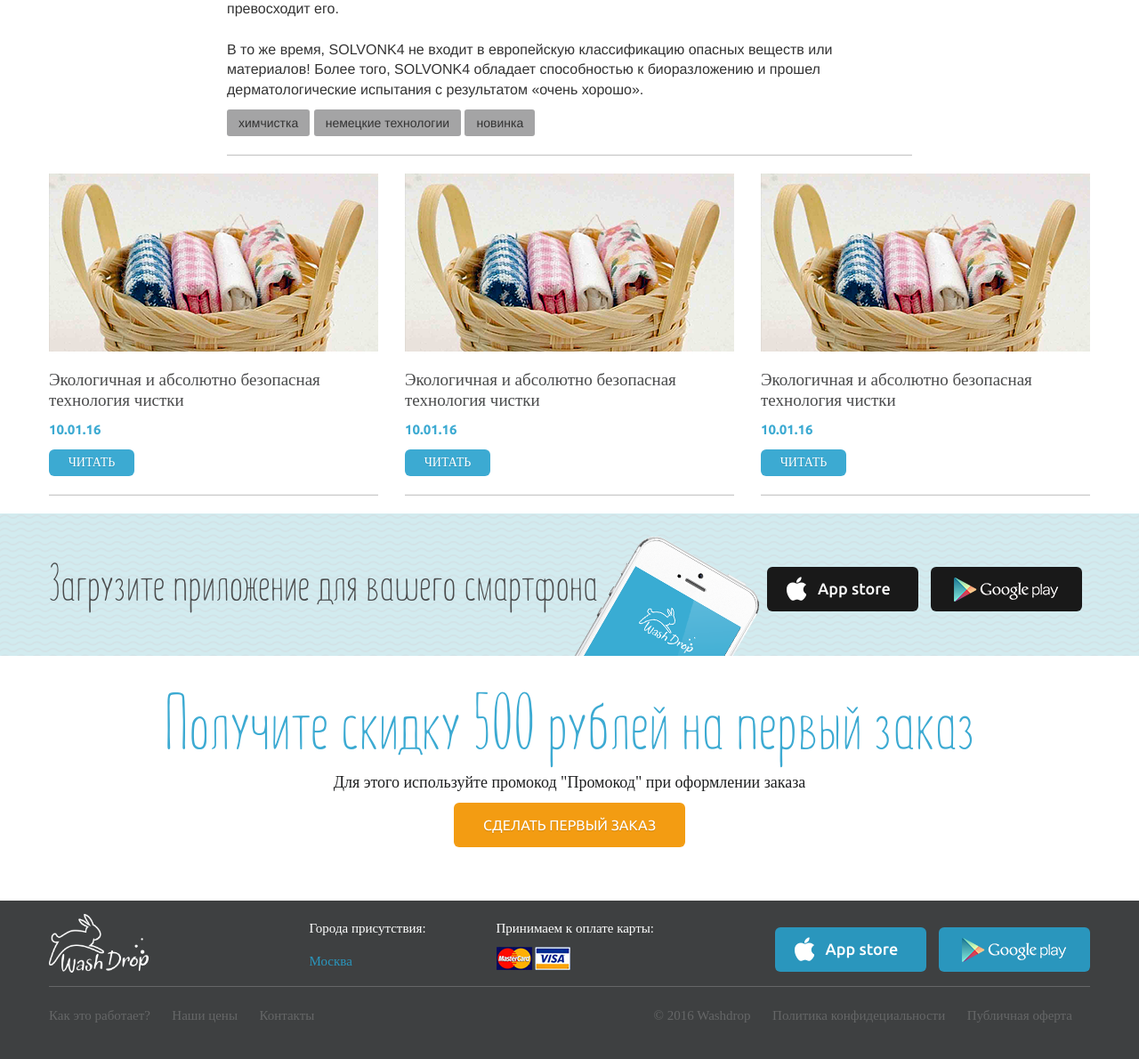
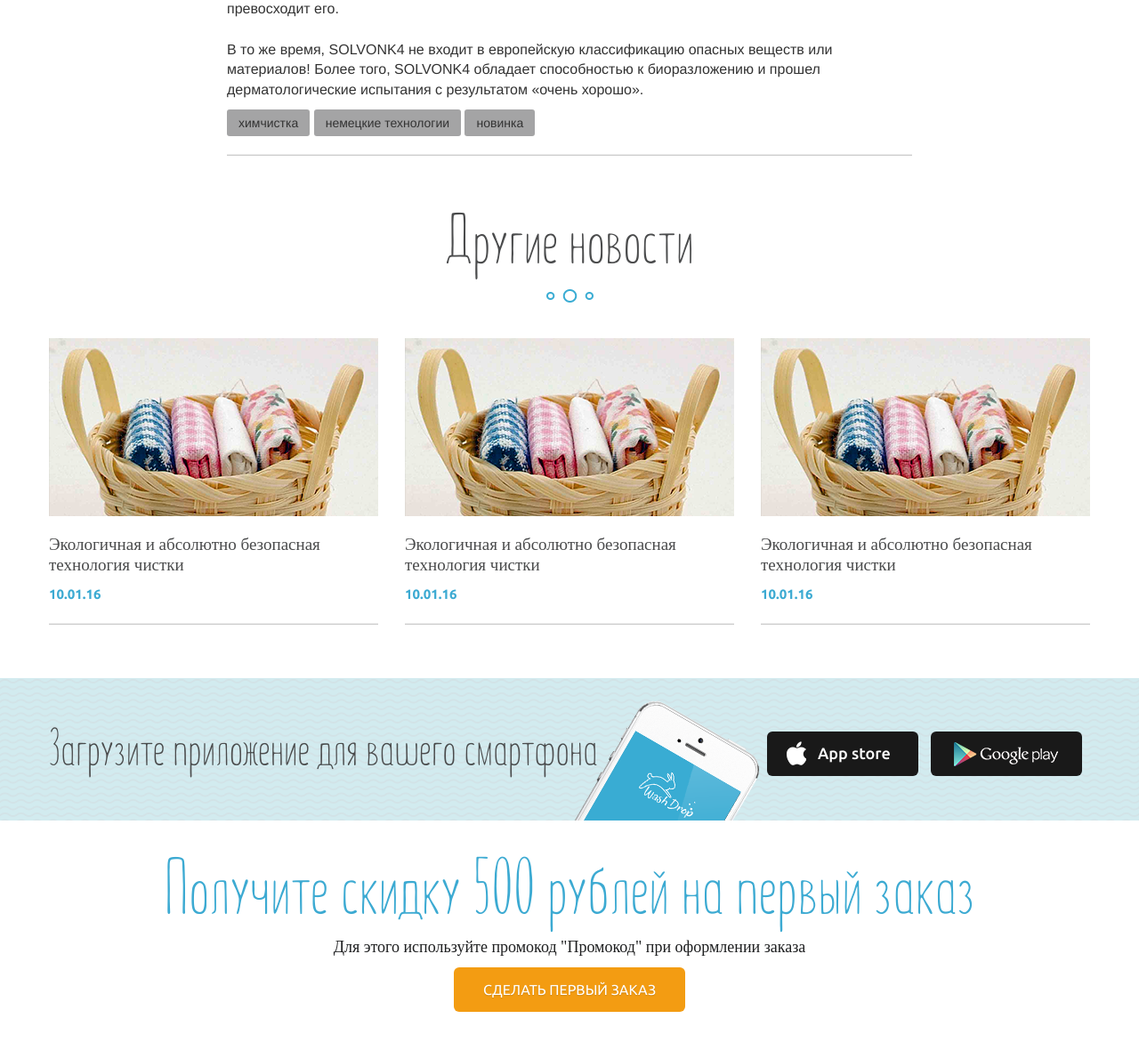
Before and after one commit to kolya770/kolya770.github.io, a PHP site: page /other-news.html in a window 1280 px wide. Shown: the part 944-2134 px from the top of the page at 89% size. Run offline with PHP 8.4, Linux system fonts and the light colour scheme; some libraries are stand-ins or nearby versions; some web fonts are replaced.

Commit message:
other-pages v1

```diff
--- a/css/main.css
+++ b/css/main.css
@@ -198,8 +198,11 @@ footer .right-block{float:right}
 .section-discount .discount h2{font-family:SummerFont;color:#3caad2;font-size:5.625em;font-weight:300;line-height:100px;text-align:center}
 .section-discount .discount p{font-family:UBUNTU-LIGHT;color:#1e1f20;font-size:1.125em;font-weight:500;line-height:25px;text-align:center}
 .section-discount .discount .btn-order{border-radius:6px;background-color:#f39c12;width:260px;height:50px;font-family:UBUNTU-REGULAR;color:#fff;font-size:1em;font-weight:400;line-height:24px;text-align:center;text-shadow:0 1px 1px rgba(0,0,0,.15);margin-bottom:60px}
+.section-news-other .news-text h2,.section-news-other .other-news h2{font-family:SummerFont;color:#4a4b4c;font-size:5em;font-weight:300;line-height:100px;text-align:center}
+.section-news-other .other-news{text-align:center}
+.section-news-other .other-news img.dot{margin-bottom:40px}
 .section-news-other .news-text{text-align:center}
-.section-news-other .news-text h2{font-family:SummerFont;color:#4a4b4c;font-size:5em;font-weight:300;line-height:100px;text-align:center;text-transform:uppercase}
+.section-news-other .news-text h2{text-transform:uppercase}
 .section-news-other .info{max-width:770px}
 .section-news-other .info p.date{font-family:UBUNTU-BOLD;color:#3caad2;font-size:.938em;font-weight:700;line-height:24px;text-align:center}
 .section-news-other .info img{margin-bottom:30px}
@@ -207,8 +210,6 @@ footer .right-block{float:right}
 .section-news-other .info .hr-info{background-color:#cbcbcb;height:1px}
 .section-news-other .news-block h3{font-family:UBUNTU-LIGHT;color:#4a4b4c;font-size:1.188em;font-weight:300;line-height:23px;text-align:left}
 .section-news-other .news-block p{font-family:UBUNTU-BOLD;color:#3caad2;font-size:.938em;font-weight:700;line-height:24px;text-align:left}
-.section-news-other .middle-btn .btn-download,.section-news-other .news-block .btn-news{border-radius:6px;font-family:UBUNTU-LIGHT;color:#fff;font-weight:300;line-height:24px;text-shadow:0 1px 1px rgba(0,0,0,.15)}
-.section-news-other .news-block .btn-news{background-color:#3caad2;width:96px;height:30px;font-size:.875em;text-align:center;padding:0}
-.section-news-other .news-block .hr-news{background-color:#cbcbcb;width:370px;height:1px}
+.section-news-other .news-block .hr-news{background-color:#cbcbcb;width:370px;height:1px;margin-bottom:60px}
 .section-news-other .middle-btn{text-align:center}
-.section-news-other .middle-btn .btn-download{background-color:#3caad2;width:192px;height:50px;font-size:1em;text-align:center;margin-bottom:50px;margin-top:50px}
+.section-news-other .middle-btn .btn-download{border-radius:6px;background-color:#3caad2;width:192px;height:50px;font-family:UBUNTU-LIGHT;color:#fff;font-size:1em;font-weight:300;line-height:24px;text-align:center;text-shadow:0 1px 1px rgba(0,0,0,.15);margin-bottom:50px;margin-top:50px}
--- a/css/scss/other-news.scss
+++ b/css/scss/other-news.scss
@@ -41,6 +41,20 @@
 }
 
 .section-news-other {
+  .other-news {
+    text-align: center;
+    h2 {
+      font-family: SummerFont;
+      color:  #4a4b4c;
+      font-size: 5em;
+      font-weight: 300;
+      line-height: 100px;
+      text-align: center;
+    }
+    img.dot {
+      margin-bottom: 40px;
+    }
+  }
   .news-text {
     text-align: center;
     h2 {
@@ -95,24 +109,11 @@
       line-height: 24px;
       text-align: left;
     }
-    .btn-news {
-      border-radius: 6px;
-      background-color:  #3caad2;
-      width: 96px;
-      height: 30px;
-      font-family: UBUNTU-LIGHT;
-      color:  #ffffff;
-      font-size: 0.875em;
-      font-weight: 300;
-      line-height: 24px;
-      text-align: center;
-      text-shadow: 0px 1px 1px rgba(0, 0, 0, 0.15);
-      padding: 0;
-    }
     .hr-news {
       background-color:  #cbcbcb;
       width: 370px;
       height: 1px;
+      margin-bottom: 60px;
     }
   }
   .middle-btn {
--- a/other-news.html
+++ b/other-news.html
@@ -66,12 +66,16 @@
                 </div>
             </div>
             <div class="row">
+                <div class="other-news">
+                    <div class="col-sm-12">
+                        <h2>Другие новости</h2>
+                        <img src="img/dot-blue.png" class="dot">
+                    </div>
                     <div class="col-sm-4">
                         <div class="news-block">
                             <img src="img/Basker.png">
                             <h3>Экологичная и абсолютно безопасная технология чистки</h3>
                             <p>10.01.16</p>
-                        <button class="btn btn-news">ЧИТАТЬ</button>
                             <hr class="hr-news">
                         </div>
                     </div>
@@ -80,7 +84,6 @@
                             <img src="img/Basker.png">
                             <h3>Экологичная и абсолютно безопасная технология чистки</h3>
                             <p>10.01.16</p>
-                        <button class="btn btn-news">ЧИТАТЬ</button>
                             <hr class="hr-news">
                         </div>
                     </div>
@@ -89,8 +92,8 @@
                             <img src="img/Basker.png">
                             <h3>Экологичная и абсолютно безопасная технология чистки</h3>
                             <p>10.01.16</p>
-                        <button class="btn btn-news">ЧИТАТЬ</button>
                             <hr class="hr-news">
+                        </div>
                     </div>
                 </div>
             </div>
```
Also changed, not shown: js/jAccordion.js (+7 -0 lines). Lines whose indentation alone changed are shown as unchanged.
